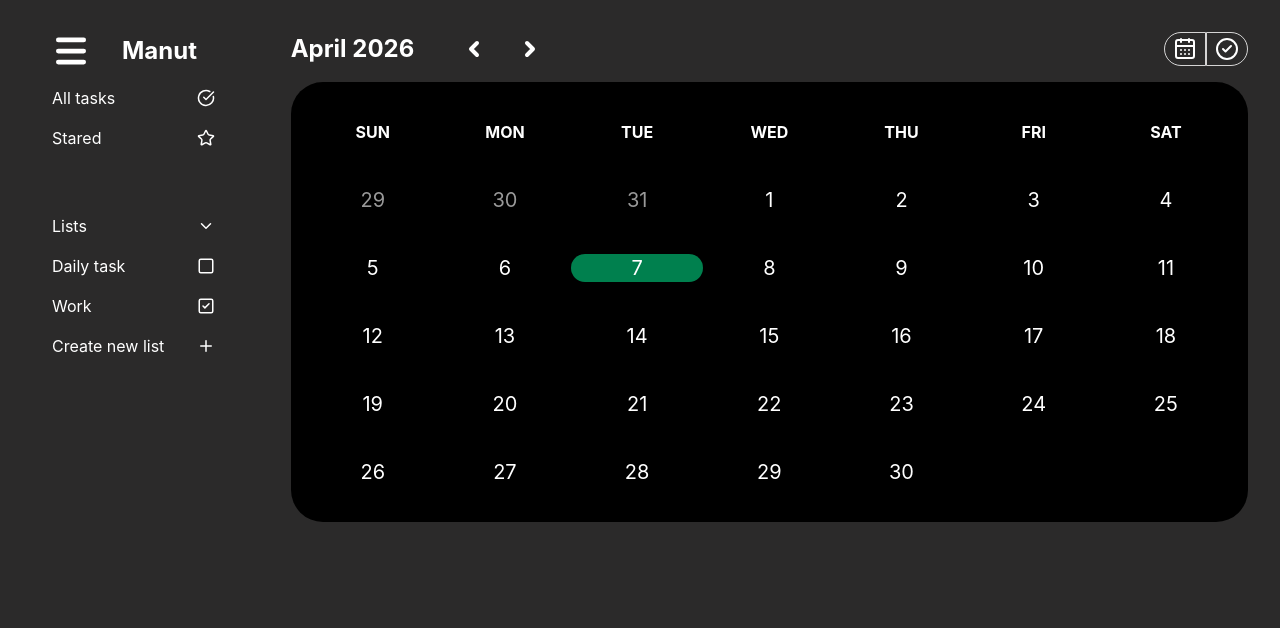
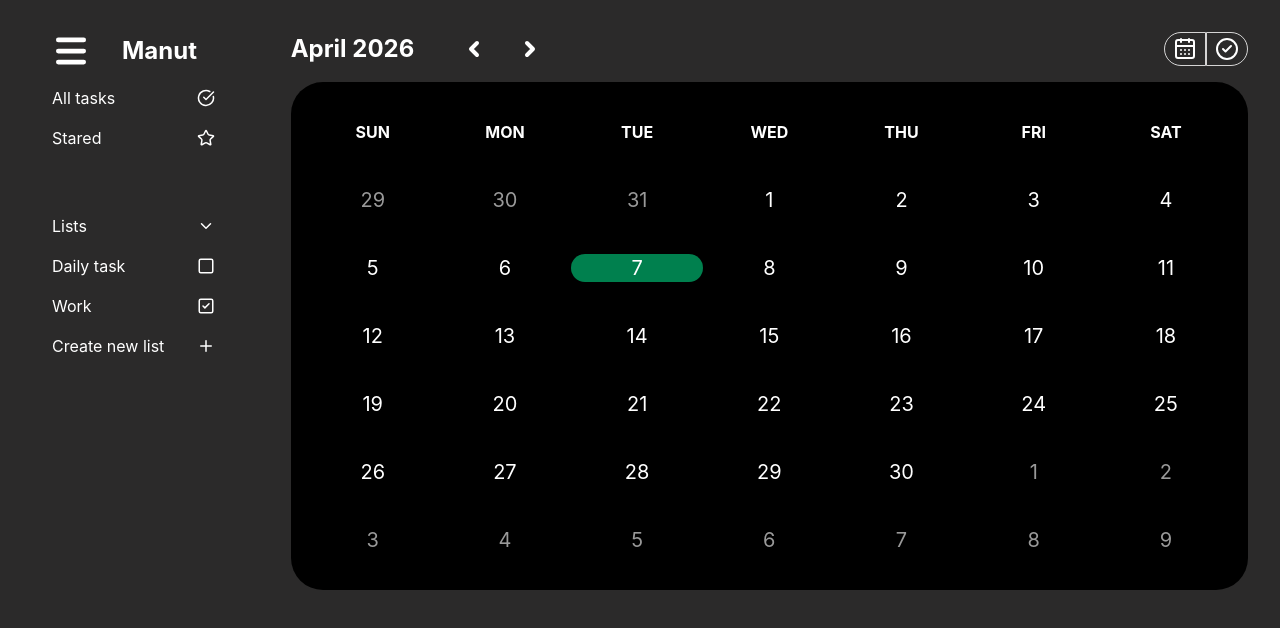
Before and after one commit to wee08/no-nameyet, a React (Vite) app: page / in a window 1280 px wide. Shown: the top 628 px of the page. Built offline with nearby package versions, Linux system fonts and the light colour scheme.

Commit message:
feat: implement DisplayNextDate component for rendering next month's dates

```diff
--- a/src/components/calendar/Calendar.jsx
+++ b/src/components/calendar/Calendar.jsx
@@ -6,7 +6,7 @@ const Calendar = () => {
 
   return (
     <div className="bg-black w-full h-full rounded-4xl p-4 ">
-      <div className="text-white font-ligh  text-center grid grid-cols-7 grid-rows-6">
+      <div className="text-white font-ligh  text-center grid grid-cols-7 grid-rows-7 ">
         {days.map((d, idx) => (
           <div
             key={idx}
--- /dev/null
+++ b/src/components/calendar/DisplayNextDate.jsx
@@ -0,0 +1,36 @@
+import dayjs from "dayjs";
+
+const DisplayNextDate = ({ startDayProp, currentMonth }) => {
+  const current = dayjs();
+  const nextM = current.add(1, "month");
+  const total = nextM.daysInMonth();
+  const totalGrid = 42;
+
+  let takendGrid = startDayProp + currentMonth;
+  let emtGrid = totalGrid - takendGrid;
+
+  const dayOfNextM = [];
+
+  const start = nextM.startOf("month");
+  const startDay = start.day();
+  let incrementSD = startDay;
+
+  for (let i = 1; i <= total; i++) {
+    dayOfNextM.push(i);
+  }
+  const startIdx = dayOfNextM.slice(0, emtGrid);
+
+  return (
+    <>
+      {startIdx.map((item, idx) => (
+        <div
+          key={idx}
+          className={`col-start-${(incrementSD += 1)} w-full my-5 text-center flex justify-center items-center text-xl opacity-60`}>
+          <p>{item}</p>
+        </div>
+      ))}
+    </>
+  );
+};
+
+export default DisplayNextDate;
--- a/src/components/calendar/DisplayPreviousDate.jsx
+++ b/src/components/calendar/DisplayPreviousDate.jsx
@@ -4,12 +4,9 @@ const DisplayPreviousDate = ({ startDayProp }) => {
   const PreM = current.subtract(1, "month");
   const total = PreM.daysInMonth();
 
-  const start = PreM.startOf("month");
-  const startDay = start.day();
-
   const dayOfPreM = [];
   const getLastIdx = -startDayProp;
-  for (let i = 0; i <= total; i++) [dayOfPreM.push(i)];
+  for (let i = 1; i <= total; i++) [dayOfPreM.push(i)];
   const lastIdx = dayOfPreM.slice(getLastIdx);
   // .slice(vlu) get last index of arr
   return (
@@ -18,7 +15,7 @@ const DisplayPreviousDate = ({ startDayProp }) => {
         <div
           key={idx}
           style={{ gridColumnStart: idx + 1 }}
-          className={`col-start-1 w-full my-5 text-center flex justify-center items-center text-xl opacity-60`}>
+          className={`w-full my-5 text-center flex justify-center items-center text-xl opacity-60`}>
           <p>{item}</p>
         </div>
       ))}
--- a/src/components/calendar/RenderCalendarCell.jsx
+++ b/src/components/calendar/RenderCalendarCell.jsx
@@ -1,5 +1,6 @@
 import dayjs from "dayjs";
 import DisplayPreviousDate from "./DisplayPreviousDate";
+import DisplayNextDate from "./DisplayNextDate";
 
 const RenderCalendarCell = ({ startDayProp }) => {
   const daysOfMonth = [];
@@ -31,6 +32,7 @@ const RenderCalendarCell = ({ startDayProp }) => {
           </div>
         );
       })}
+      <DisplayNextDate startDayProp={startDayProp} currentMonth={total} />
     </>
   );
 };
```
Also changed, not shown: 1 other file (tests, documents, lock files or other folders).
